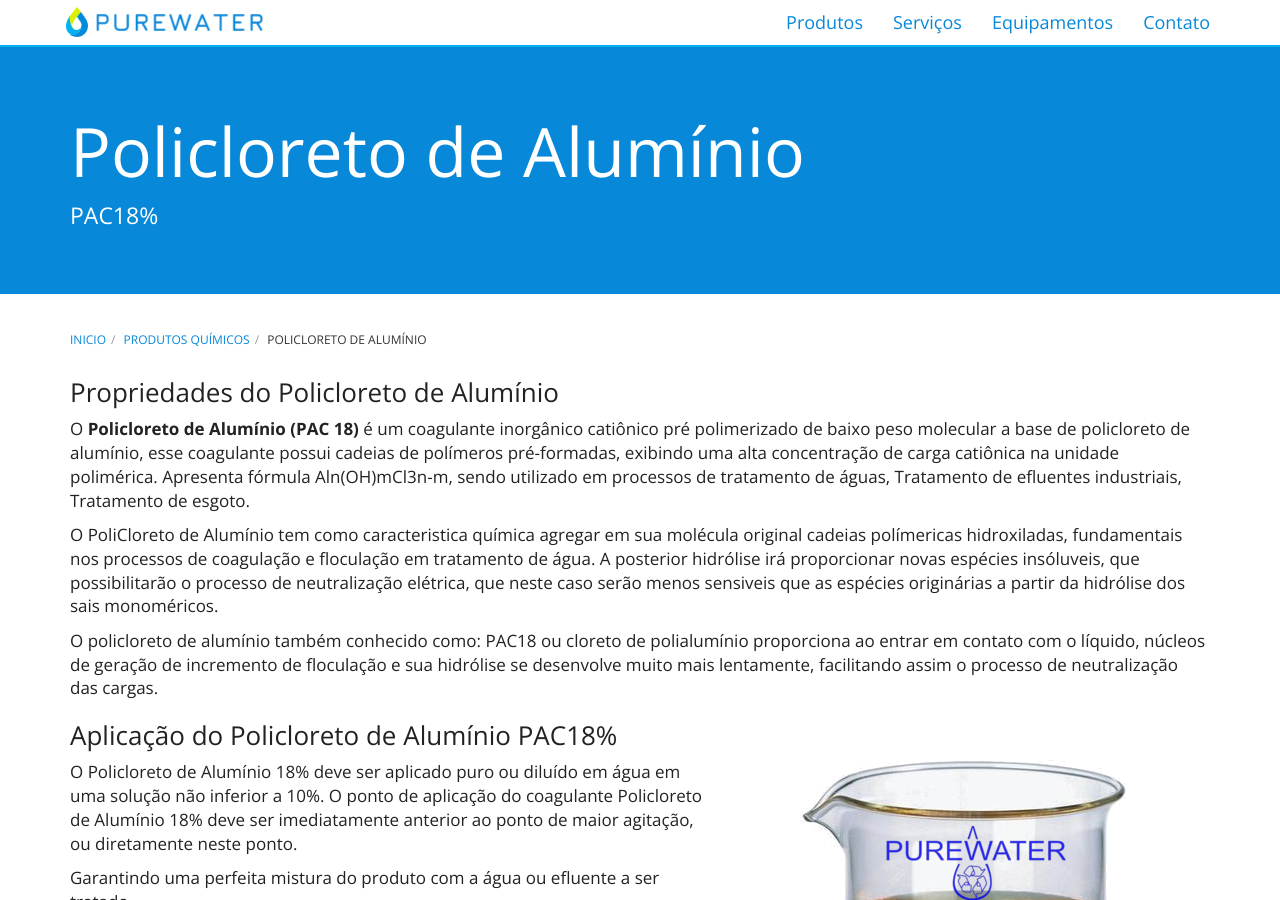
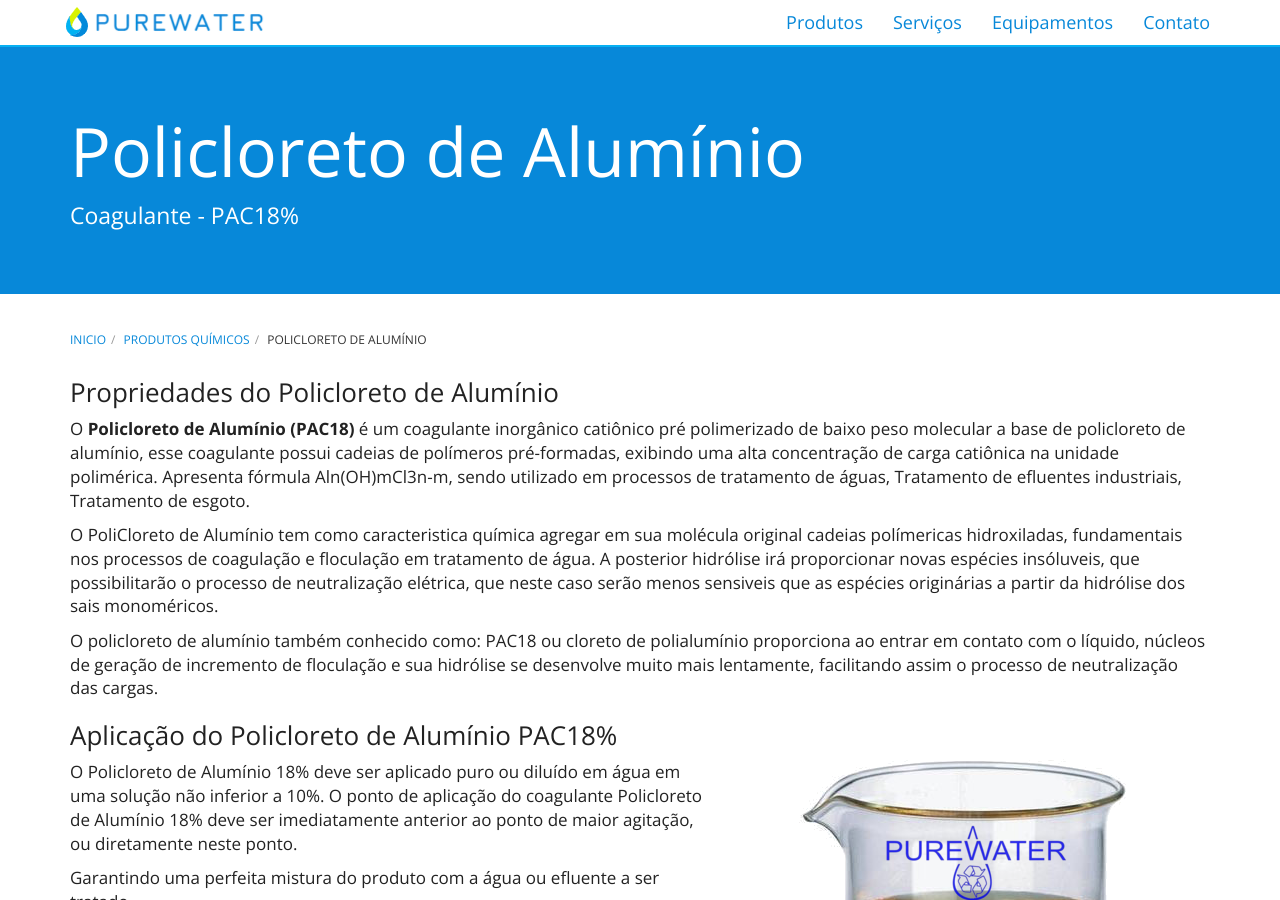
Before and after one commit to purewaterefluentes/purewaterefluentes.github.io, a Jekyll site: the page built from produtos/policloreto-de-aluminio-pac18-coagulante.md, in a window 1280 px wide and 900 px high. Built offline with Jekyll 4.4.1, drawn with Linux system fonts in a browser that asks for light colours; nearby versions of some CDN libraries; library files that are not in the unit come from our copies.

Commit message:
Update and rename policloreto-de-aluminio.md to policloreto-de-aluminio-pac18-coagulante.md

```diff
--- a/produtos/policloreto-de-aluminio.md
+++ b/produtos/policloreto-de-aluminio-pac18-coagulante.md
@@ -2,12 +2,12 @@
 layout: contato
 pageTitle: POLICLORETO DE ALUMÍNIO PAC18 | PUREWATER EFLUENTES
 title: Policloreto de Alumínio
-subtitle: PAC18%
+subtitle: Coagulante - PAC18%
 ---
 
 ### Propriedades do Policloreto de Alumínio
 
-O **Policloreto de Alumínio (PAC 18)** é um coagulante inorgânico catiônico pré polimerizado de baixo peso molecular a base de policloreto de alumínio, esse coagulante possui cadeias de polímeros pré-formadas, exibindo uma alta concentração de carga catiônica na unidade polimérica. Apresenta fórmula Aln(OH)mCl3n-m, sendo utilizado em processos de tratamento de águas, Tratamento de efluentes industriais, Tratamento de esgoto.
+O **Policloreto de Alumínio (PAC18)** é um coagulante inorgânico catiônico pré polimerizado de baixo peso molecular a base de policloreto de alumínio, esse coagulante possui cadeias de polímeros pré-formadas, exibindo uma alta concentração de carga catiônica na unidade polimérica. Apresenta fórmula Aln(OH)mCl3n-m, sendo utilizado em processos de tratamento de águas, Tratamento de efluentes industriais, Tratamento de esgoto.
 
 O PoliCloreto de Alumínio tem como caracteristica química agregar em sua molécula original cadeias polímericas hidroxiladas, fundamentais nos processos de coagulação e floculação em tratamento de água. A posterior hidrólise irá proporcionar novas espécies insóluveis, que possibilitarão o processo de neutralização elétrica, que neste caso serão menos sensiveis que as espécies originárias a partir da hidrólise dos sais monoméricos.
 
```
